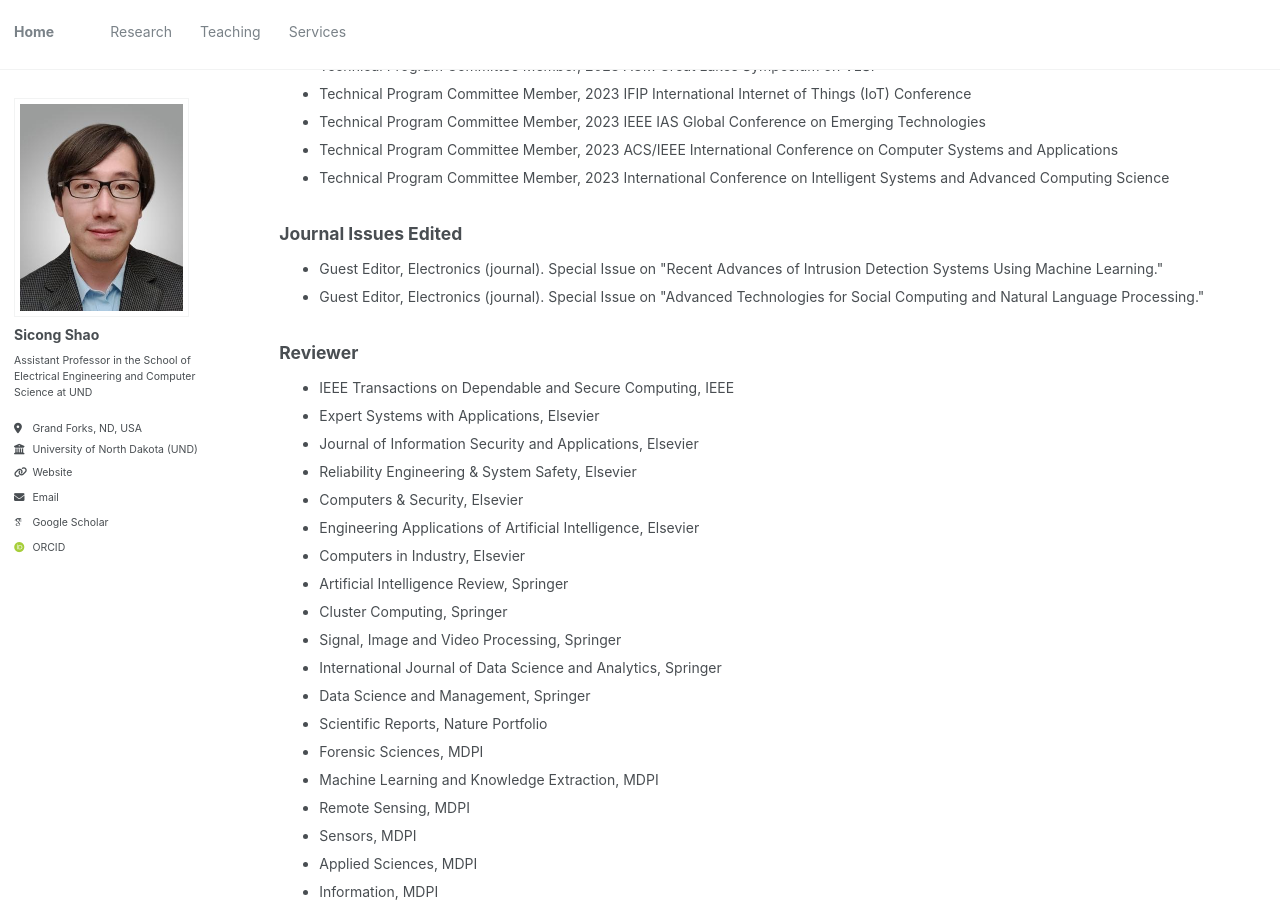
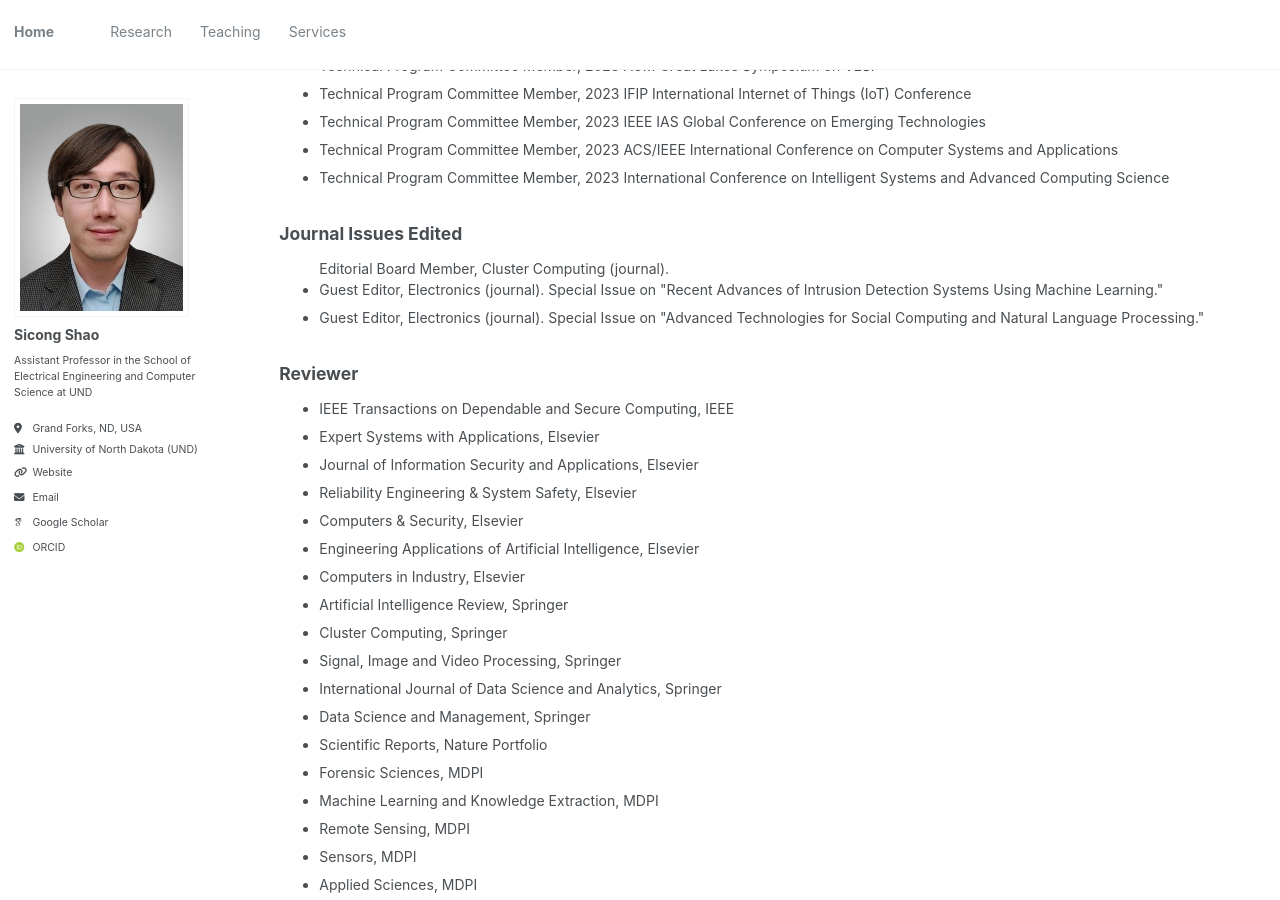
Before and after one commit to sicongshao/sicongshao.github.io, a Jekyll site: the page built from _pages/services.html, in a window 1280 px wide and 900 px high, scrolled down 428 px. Built offline with Jekyll 4.4.1, drawn with Linux system fonts in a browser that asks for light colours; some web fonts are replaced.

Commit message:
first commit

```diff
--- a/_pages/services.html
+++ b/_pages/services.html
@@ -53,7 +53,7 @@ author_profile: true
 <h2>Journal Issues Edited</h2>
 
 <ul style="list-style-type:square;"></ul>
-<ul>
+<ul>Editorial Board Member, Cluster Computing (journal).
 <li>Guest Editor, Electronics (journal). Special Issue on "Recent Advances of Intrusion Detection Systems Using Machine Learning."</li>
 <li>Guest Editor, Electronics (journal). Special Issue on "Advanced Technologies for Social Computing and Natural Language Processing."</li>
 </ul>
```
